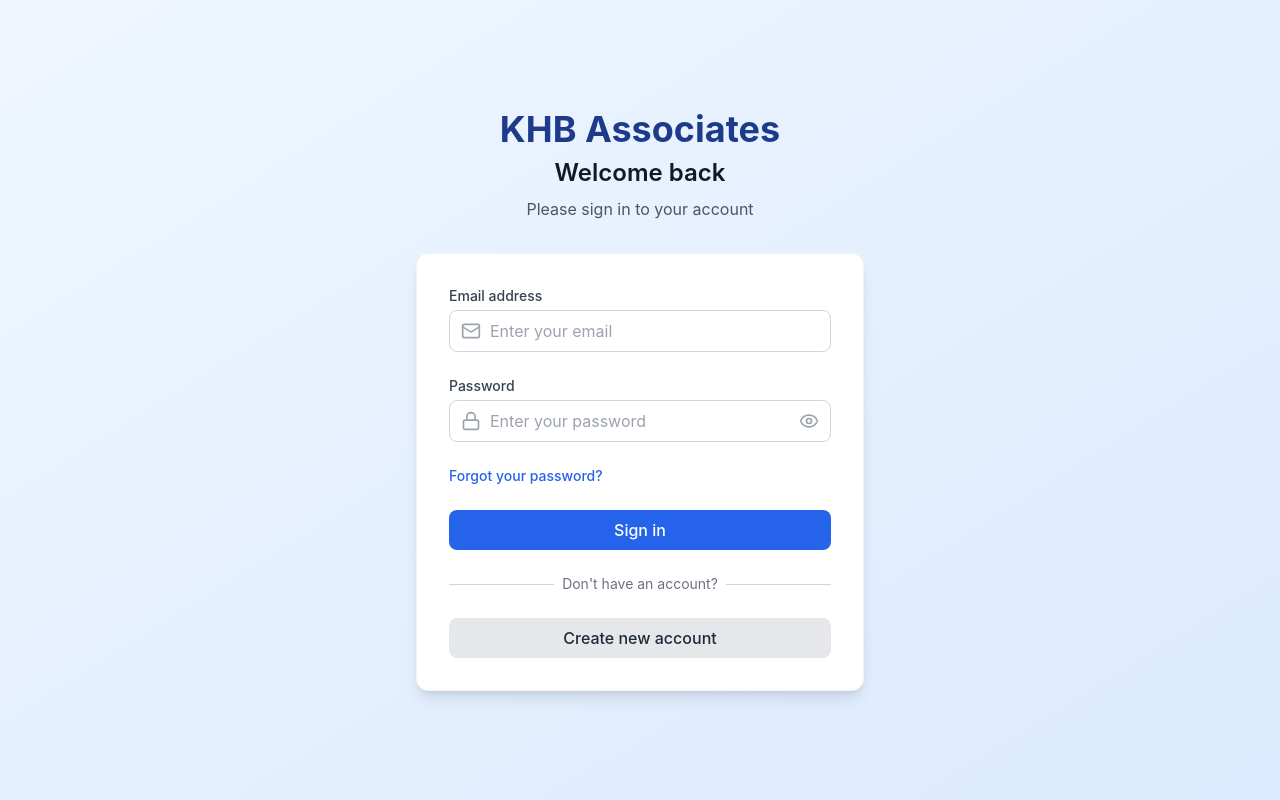
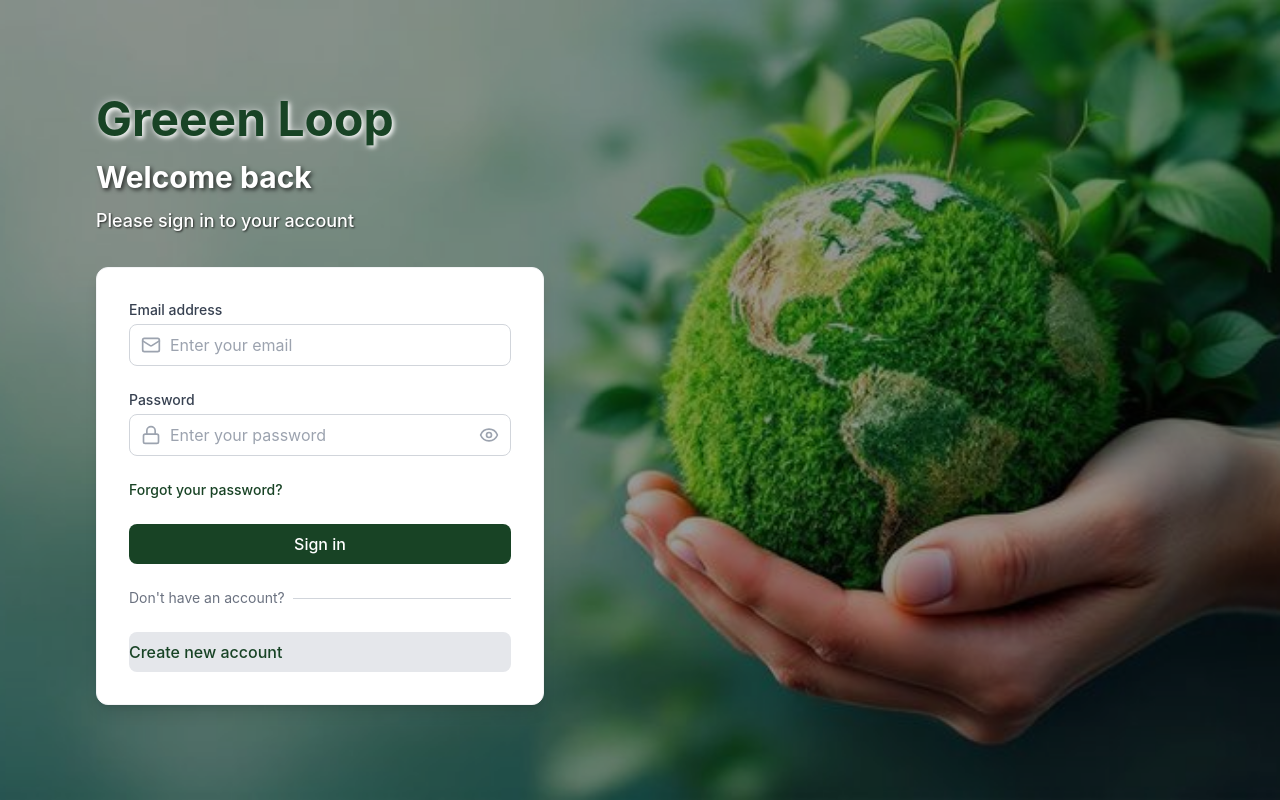
Before and after one commit to Kehara04/GreenLoop, a React (Vite) app in the folder frontend/: page /login in a window 1280 px wide. Built offline with nearby package versions, Linux system fonts and the light colour scheme.

Commit message:
UM frontends

```diff
--- a/frontend/src/components/NavBar.jsx
+++ b/frontend/src/components/NavBar.jsx
@@ -308,53 +308,40 @@ const Navbar = () => {
       <div className="max-w-7xl mx-auto px-4 sm:px-6 lg:px-8">
         <div className="flex justify-between h-16">
           <div className="flex items-center">
-            <Link to={getRoleDashboard(user.role)} className="flex-shrink-0">
-              <h1 className="text-2xl font-bold text-primary-600">KHB Associates</h1>
+            <Link to="/home" className="flex-shrink-0">
+              <h1 className="text-2xl font-bold text-green-600">Green Loop</h1>
             </Link>
           </div>
 
           {/* Desktop Menu */}
           <div className="hidden md:flex md:items-center md:space-x-8">
             <Link
+              to="/"
+              className="text-gray-700 hover:text-primary-600 px-3 py-2 rounded-md text-sm font-medium transition-colors"
+            >
+              Home
+            </Link>
+
+            <Link
+              to="/recycle-store"
+              className="text-gray-700 hover:text-primary-600 px-3 py-2 rounded-md text-sm font-medium transition-colors"
+            >
+              Recycle Store
+            </Link>
+
+            <Link
+              to="/recycle-form"
+              className="text-gray-700 hover:text-primary-600 px-3 py-2 rounded-md text-sm font-medium transition-colors"
+            >
+              Recycle Form
+            </Link>
+
+            <Link
               to={getRoleDashboard(user.role)}
               className="text-gray-700 hover:text-primary-600 px-3 py-2 rounded-md text-sm font-medium transition-colors"
             >
               Dashboard
             </Link>
-
-            {user.role === 'customer' && (
-              <>
-                <Link
-                  to="/orders"
-                  className="text-gray-700 hover:text-primary-600 px-3 py-2 rounded-md text-sm font-medium transition-colors"
-                >
-                  Orders
-                </Link>
-                <Link
-                  to="/products"
-                  className="text-gray-700 hover:text-primary-600 px-3 py-2 rounded-md text-sm font-medium transition-colors"
-                >
-                  Products
-                </Link>
-              </>
-            )}
-
-            {user.role === 'admin' && (
-              <>
-                <Link
-                  to="/users"
-                  className="text-gray-700 hover:text-primary-600 px-3 py-2 rounded-md text-sm font-medium transition-colors"
-                >
-                  Users
-                </Link>
-                <Link
-                  to="/customers"
-                  className="text-gray-700 hover:text-primary-600 px-3 py-2 rounded-md text-sm font-medium transition-colors"
-                >
-                  Customers
-                </Link>
-              </>
-            )}
 
             {/* Profile Dropdown */}
             <div className="relative">
@@ -391,6 +378,7 @@ const Navbar = () => {
                     onClick={handleLogout}
                     className="block w-full text-left px-4 py-2 text-sm text-gray-700 hover:bg-gray-100 flex items-center"
                   >
+
                     <LogOut className="w-4 h-4 mr-2" />
                     Sign out
                   </button>
@@ -415,50 +403,36 @@ const Navbar = () => {
           <div className="md:hidden">
             <div className="px-2 pt-2 pb-3 space-y-1 sm:px-3">
               <Link
+                to="/home"
+                className="block px-3 py-2 text-base font-medium text-gray-700 hover:text-primary-600 hover:bg-gray-50 rounded-md"
+                onClick={() => setIsMenuOpen(false)}
+              >
+                Home
+              </Link>
+
+              <Link
+                to="/recycle-store"
+                className="block px-3 py-2 text-base font-medium text-gray-700 hover:text-primary-600 hover:bg-gray-50 rounded-md"
+                onClick={() => setIsMenuOpen(false)}
+              >
+                Recycle Store
+              </Link>
+
+              <Link
+                to="/recycle-form"
+                className="block px-3 py-2 text-base font-medium text-gray-700 hover:text-primary-600 hover:bg-gray-50 rounded-md"
+                onClick={() => setIsMenuOpen(false)}
+              >
+                Recycle Form
+              </Link>
+
+              <Link
                 to={getRoleDashboard(user.role)}
                 className="block px-3 py-2 text-base font-medium text-gray-700 hover:text-primary-600 hover:bg-gray-50 rounded-md"
                 onClick={() => setIsMenuOpen(false)}
               >
                 Dashboard
               </Link>
-
-              {user.role === 'customer' && (
-                <>
-                  <Link
-                    to="/orders"
-                    className="block px-3 py-2 text-base font-medium text-gray-700 hover:text-primary-600 hover:bg-gray-50 rounded-md"
-                    onClick={() => setIsMenuOpen(false)}
-                  >
-                    Orders
-                  </Link>
-                  <Link
-                    to="/products"
-                    className="block px-3 py-2 text-base font-medium text-gray-700 hover:text-primary-600 hover:bg-gray-50 rounded-md"
-                    onClick={() => setIsMenuOpen(false)}
-                  >
-                    Products
-                  </Link>
-                </>
-              )}
-
-              {user.role === 'admin' && (
-                <>
-                  <Link
-                    to="/users"
-                    className="block px-3 py-2 text-base font-medium text-gray-700 hover:text-primary-600 hover:bg-gray-50 rounded-md"
-                    onClick={() => setIsMenuOpen(false)}
-                  >
-                    Users
-                  </Link>
-                  <Link
-                    to="/customers"
-                    className="block px-3 py-2 text-base font-medium text-gray-700 hover:text-primary-600 hover:bg-gray-50 rounded-md"
-                    onClick={() => setIsMenuOpen(false)}
-                  >
-                    Customers
-                  </Link>
-                </>
-              )}
 
               <div className="border-t border-gray-200 pt-4">
                 <div className="flex items-center px-3">
--- a/frontend/src/pages/Login.jsx
+++ b/frontend/src/pages/Login.jsx
@@ -188,6 +188,7 @@ import { Link, useNavigate, useLocation } from 'react-router-dom';
 import { useAuth } from '../contexts/AuthContext';
 import { toast } from 'react-toastify';
 import { Eye, EyeOff, Mail, Lock } from 'lucide-react';
+import img2 from '../assets/background.jpg'
 
 const Login = () => {
   const [formData, setFormData] = useState({
@@ -251,18 +252,51 @@ const Login = () => {
   };
 
   return (
-    <div className="min-h-screen bg-gradient-to-br from-primary-50 to-primary-100 flex items-center justify-center py-12 px-4 sm:px-6 lg:px-8">
-      <div className="max-w-md w-full space-y-8">
-        <div className="text-center">
-          <h1 className="text-4xl font-bold text-primary-900 mb-2">KHB Associates</h1>
-          <h2 className="text-2xl font-semibold text-gray-900 mb-2">Welcome back</h2>
-          <p className="text-gray-600">Please sign in to your account</p>
+    <div
+      className="min-h-screen bg-gradient-to-br from-green-50 to-green-100 flex items-center justify-start py-12 px-4 sm:px-6 lg:px-8"
+      style={{
+        backgroundImage: `url(${img2})`,
+        backgroundSize: 'cover',
+        backgroundPosition: 'center',
+        backgroundRepeat: 'no-repeat'
+      }}
+    >
+      {/* Optional: Add an overlay for better text readability */}
+      <div className="absolute inset-0 bg-black bg-opacity-40"></div>
+
+      <div className="max-w-md w-full space-y-8 relative z-10 ml-8 sm:ml-12 lg:ml-16">
+        <div className="text-left">
+          <h1
+            className="text-5xl font-bold mb-4 text-shadow-lg"
+            style={{
+              color: '#184325',
+              textShadow: '2px 2px 4px rgba(255, 255, 255, 0.9), 0 0 10px rgba(255, 255, 255, 0.5)'
+            }}
+          >
+            Greeen Loop
+          </h1>
+          <h2
+            className="text-3xl font-bold text-white mb-3 text-shadow-md"
+            style={{
+              textShadow: '2px 2px 4px rgba(0, 0, 0, 0.7)'
+            }}
+          >
+            Welcome back
+          </h2>
+          <p
+            className="text-lg text-white font-medium"
+            style={{
+              textShadow: '1px 1px 2px rgba(0, 0, 0, 0.7)'
+            }}
+          >
+            Please sign in to your account
+          </p>
         </div>
 
         <div className="card p-8">
           <form className="space-y-6" onSubmit={handleSubmit}>
             <div>
-              <label htmlFor="email" className="block text-sm font-medium text-gray-700 mb-1">
+              <label htmlFor="email" className="block text-sm font-medium text-gray-700 mb-1 text-left">
                 Email address
               </label>
               <div className="relative">
@@ -283,7 +317,7 @@ const Login = () => {
             </div>
 
             <div>
-              <label htmlFor="password" className="block text-sm font-medium text-gray-700 mb-1">
+              <label htmlFor="password" className="block text-sm font-medium text-gray-700 mb-1 text-left">
                 Password
               </label>
               <div className="relative">
@@ -314,11 +348,12 @@ const Login = () => {
               </div>
             </div>
 
-            <div className="flex items-center justify-between">
+            <div className="flex items-center justify-start">
               <div className="text-sm">
                 <Link
                   to="/forgot-password"
-                  className="font-medium text-primary-600 hover:text-primary-500"
+                  className="font-medium hover:opacity-80"
+                  style={{ color: '#184325' }}
                 >
                   Forgot your password?
                 </Link>
@@ -329,6 +364,10 @@ const Login = () => {
               type="submit"
               disabled={loading}
               className={`w-full btn-primary ${loading ? 'opacity-50 cursor-not-allowed' : ''}`}
+              style={{
+                backgroundColor: '#184325',
+                borderColor: '#184325'
+              }}
             >
               {loading ? (
                 <div className="flex items-center justify-center">
@@ -346,15 +385,19 @@ const Login = () => {
               <div className="absolute inset-0 flex items-center">
                 <div className="w-full border-t border-gray-300" />
               </div>
-              <div className="relative flex justify-center text-sm">
-                <span className="px-2 bg-white text-gray-500">Don't have an account?</span>
+              <div className="relative flex justify-start text-sm">
+                <span className="pr-2 bg-white text-gray-500">Don't have an account?</span>
               </div>
             </div>
 
             <div className="mt-6">
               <Link
                 to="/register"
-                className="w-full btn-secondary flex justify-center"
+                className="w-full btn-secondary flex justify-start pl-0"
+                style={{
+                  color: '#184325',
+                  borderColor: '#184325'
+                }}
               >
                 Create new account
               </Link>
--- a/frontend/src/pages/Register.jsx
+++ b/frontend/src/pages/Register.jsx
@@ -288,6 +288,7 @@ import { Link, useNavigate } from 'react-router-dom';
 import { useAuth } from '../contexts/AuthContext';
 import { toast } from 'react-toastify';
 import { Eye, EyeOff, User, Mail, Lock, Phone, MapPin } from 'lucide-react';
+import img3 from '../assets/background.jpg';
 
 const Register = () => {
   const [formData, setFormData] = useState({
@@ -351,15 +352,26 @@ const Register = () => {
   };
 
   return (
-    <div className="min-h-screen bg-gradient-to-br from-primary-50 to-primary-100 flex items-center justify-center py-12 px-4 sm:px-6 lg:px-8">
-      <div className="max-w-md w-full space-y-8">
-        <div className="text-center">
-          <h1 className="text-4xl font-bold text-primary-900 mb-2">KHB Associates</h1>
-          <h2 className="text-2xl font-semibold text-gray-900 mb-2">Create your account</h2>
-          <p className="text-gray-600">Join us today and get started</p>
+    <div
+      className="min-h-screen flex items-center justify-start py-12 px-4 sm:px-6 lg:px-8 bg-cover bg-center bg-no-repeat"
+      style={{
+        backgroundImage: `url(${img3})`,
+        backgroundSize: 'cover',
+        backgroundPosition: 'center',
+        backgroundRepeat: 'no-repeat'
+      }}
+    >
+      {/* Optional overlay for better text readability */}
+      <div className="absolute inset-0 bg-black bg-opacity-20"></div>
+
+      <div className="relative z-10 max-w-md w-full ml-8 lg:ml-16">
+        <div className="text-center mb-8">
+          <h1 className="text-4xl font-bold mb-2 text-white drop-shadow-lg" style={{ color: '#184325', textShadow: '2px 2px 4px rgba(0,0,0,0.5)' }}>Green Loop</h1>
+          <h2 className="text-2xl font-semibold text-white mb-2 drop-shadow-lg">Create your account</h2>
+          <p className="text-gray-100 drop-shadow-lg">Join us today and get started</p>
         </div>
 
-        <div className="card p-8">
+        <div className="card p-8 bg-white bg-opacity-95 backdrop-blur-sm">
           <form className="space-y-6" onSubmit={handleSubmit}>
             <div className="grid grid-cols-2 gap-4">
               <div>
@@ -529,6 +541,10 @@ const Register = () => {
               type="submit"
               disabled={loading}
               className={`w-full btn-primary ${loading ? 'opacity-50 cursor-not-allowed' : ''}`}
+              style={{
+                backgroundColor: '#184325',
+                borderColor: '#184325'
+              }}
             >
               {loading ? (
                 <div className="flex items-center justify-center">
@@ -555,6 +571,10 @@ const Register = () => {
               <Link
                 to="/login"
                 className="w-full btn-secondary flex justify-center"
+                style={{
+                  color: '#184325',
+                  borderColor: '#184325'
+                }}
               >
                 Sign in instead
               </Link>
```
Also changed, not shown: frontend/src/components/home.jsx (+6 -7 lines), frontend/src/assets/background.jpg (added), frontend/src/assets/register_background.jpg (added).
